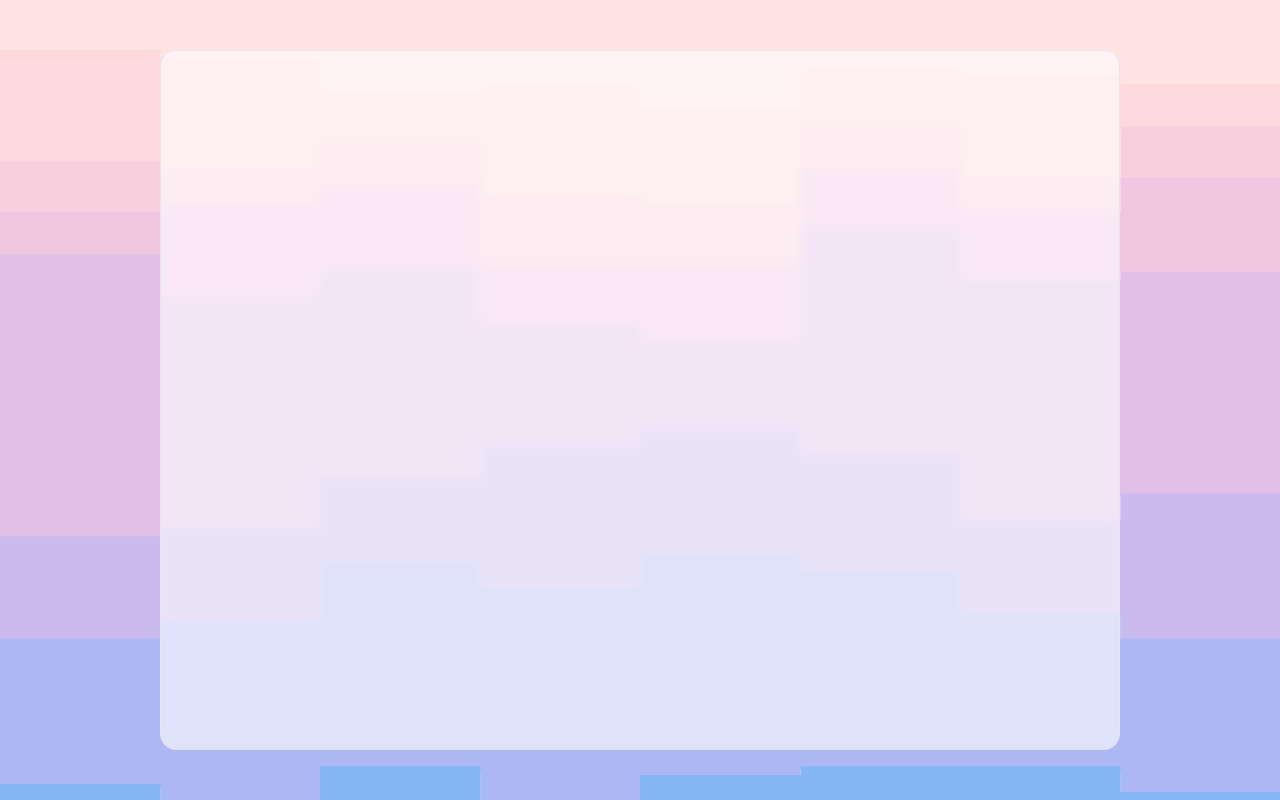
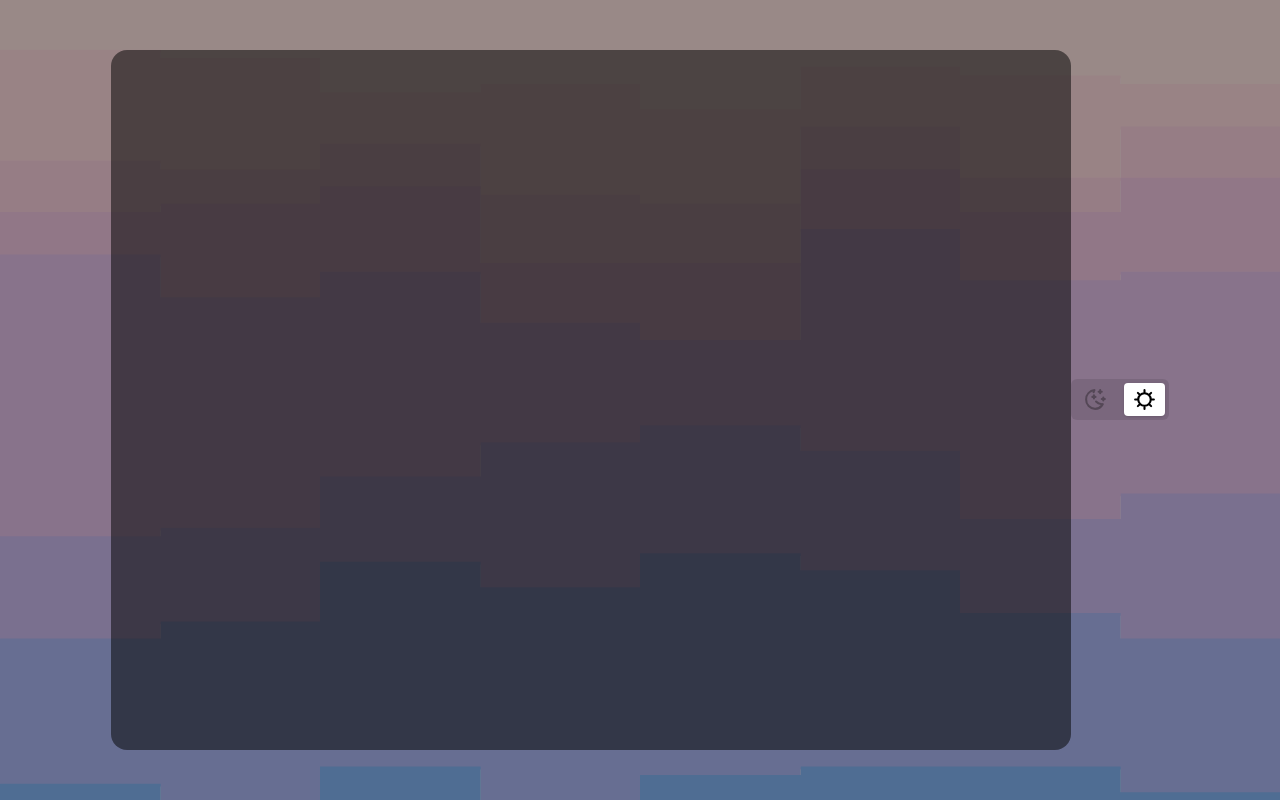
Before and after one commit to Puchinn/Portafolio, a React (Vite) app: page / in a window 1280 px wide. Built offline with nearby package versions, Linux system fonts and the light colour scheme.

Commit message:
feat: modo claro y modo oscuro

```diff
--- a/src/components/Background.jsx
+++ b/src/components/Background.jsx
@@ -3,6 +3,7 @@ function Background() {
     return (
         <>
             <div className="absolute top-0 left-0 -z-10 h-screen w-screen bg-no-repeat bg-cover"  style={{backgroundImage:`url(${bg})`}}></div>
+            <div className="absolute h-screen w-screen -z-10 bg-black top-0 bg-opacity-40 hidden dark:block"></div>
         </>
     )
 }
--- a/src/components/BotonDM.jsx
+++ b/src/components/BotonDM.jsx
@@ -1,5 +1,5 @@
 import { useContext } from "react"
-import { ThemeContext } from "../App"
+import { ThemeContext } from "../context/darkTheme"
 
 function BotonDM() {
     const [isDark, setIsDark] = useContext(ThemeContext)
--- a/src/components/Contenedor.jsx
+++ b/src/components/Contenedor.jsx
@@ -1,12 +1,13 @@
 import Menu from "./Menu"
 import { Outlet } from "react-router-dom"
+import BotonDM from "./BotonDM"
 
 function Contenedor() {
     return (
         <>
             <div className="flex h-screen w-screen items-center justify-center">
-                <div className="relative flex min-h-[700px] w-3/4 items-center justify-center bg-white bg-opacity-60 rounded-2xl border backdrop-blur-sm">
-                </div>
+                <div className="relative flex min-h-[700px] w-3/4 items-center justify-center rounded-2xl bg-white bg-opacity-50 dark:border-none dark:bg-black dark:bg-opacity-50 "></div>
+                <BotonDM />
             </div>
         </>
     )
--- a/src/context/darkTheme.jsx
+++ b/src/context/darkTheme.jsx
@@ -1,6 +1,6 @@
 import { createContext, useState } from "react"
 
-const ThemeContext = createContext(null)
+export const ThemeContext = createContext(null)
 
 function ContextContainer({ children }) {
     const [isDark, setIsDark] = useState(false)
```
